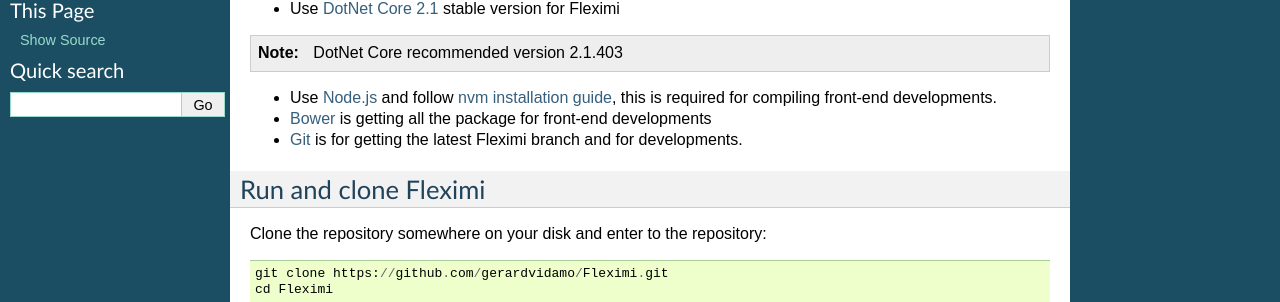
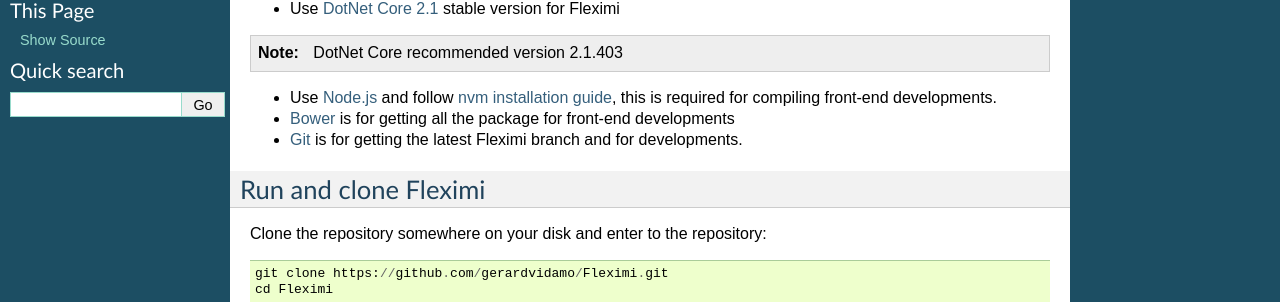
Before and after one commit to Fleximi/Fleximi-CMS, a Sphinx documentation site: the page built from docs/getting-started.rst, in a window 1280 px wide. Shown: the part 240-542 px from the top of the page. Built offline with Sphinx 7.4.7, drawn with Linux system fonts in a browser that asks for light colours.

Commit message:
Initial commit

```diff
--- a/docs/getting-started.rst
+++ b/docs/getting-started.rst
@@ -15,7 +15,7 @@
     DotNet Core recommended version 2.1.403
 
 - Use `Node.js <https://nodejs.org/en/>`_  and follow `nvm installation guide <https://nodesource.com/blog/installing-node-js-tutorial-using-nvm-on-mac-os-x-and-ubuntu/>`_, this is required for compiling front-end developments.
-- `Bower <https://bower.io/>`_ is getting all the package for front-end developments
+- `Bower <https://bower.io/>`_ is for getting all the package for front-end developments
 - `Git <https://git-scm.com/>`_ is for getting the latest Fleximi branch and for developments.
 
 Run and clone Fleximi
```
